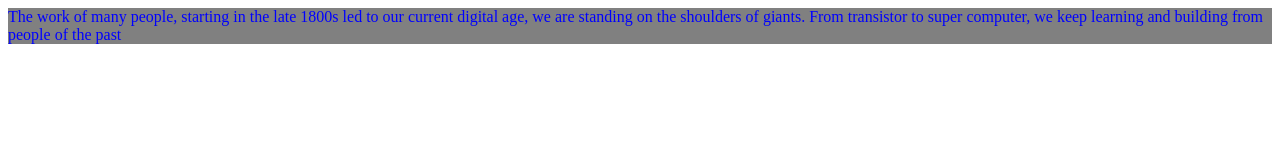
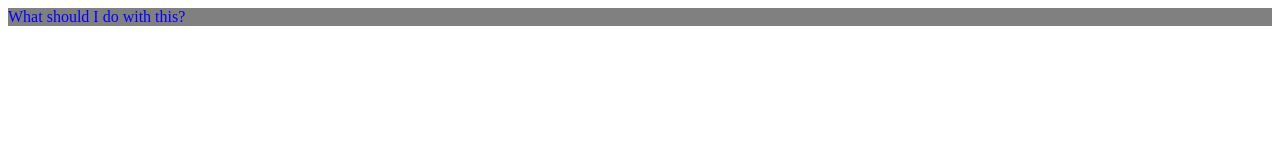
Before and after one commit to rhoughton/DigitalAge, a plain HTML site: page index.html in a window 1280 px wide. Drawn offline with Linux system fonts and the light colour scheme.

Commit message:
Update index.html

```diff
--- a/index.html
+++ b/index.html
@@ -3,7 +3,6 @@
 </head>
 <body>
 <p style="color:blue; background-color:gray;">
-The work of many people, starting in the late 1800s led to our current digital age, we are standing on the shoulders of giants. From transistor to super computer, we keep learning and building from people of the past
-</p>
+What should I do with this?</p>
 </body>
 </html>
```
